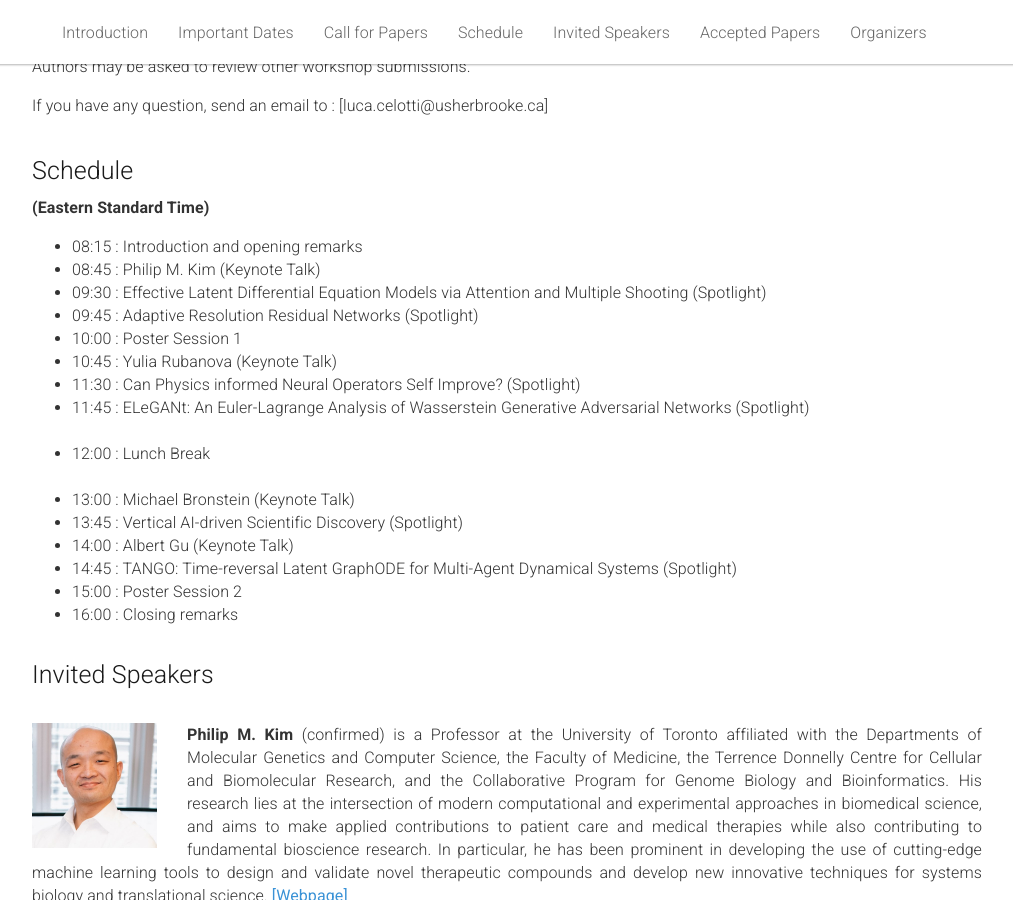
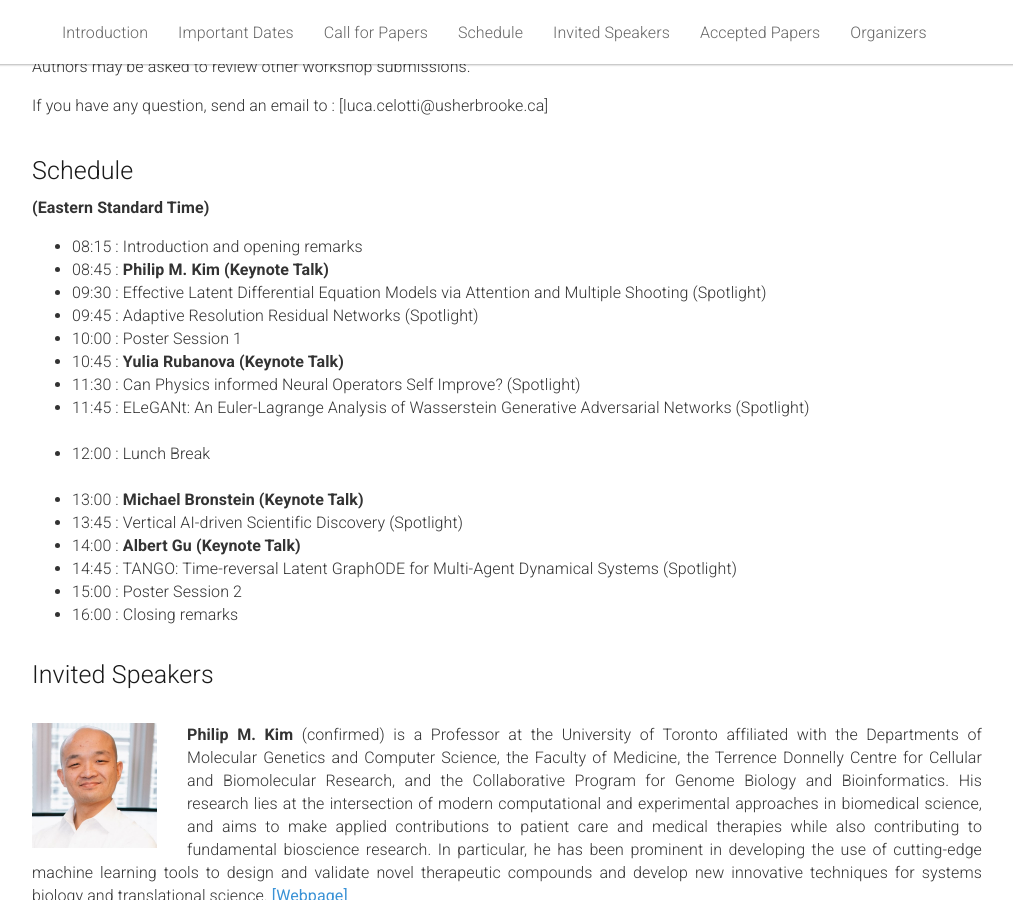
Before and after one commit to dlde-2023/dlde-2023.github.io, a Jekyll site: the page built from _pages/home.md, in a window 1280 px wide and 900 px high, scrolled down 1848 px. Shown: the whole window, without its empty margins (133-1146 px from the left). Built offline with Jekyll 4.4.1, drawn with Linux system fonts in a browser that asks for light colours.

Commit message:
minor changes

```diff
--- a/_pages/home.md
+++ b/_pages/home.md
@@ -166,14 +166,14 @@ Responding to demand from last year's attendees, <b>this year's edition will pla
     <ul>
       <li>08:15 : Introduction and opening remarks </li>
 
-      <li>08:45 : Philip M. Kim (Keynote Talk) </li>
+      <li>08:45 : <strong>Philip M. Kim (Keynote Talk)</strong> </li>
 
       <li>09:30 : Effective Latent Differential Equation Models via Attention and Multiple Shooting (Spotlight) </li>
       <li>09:45 : Adaptive Resolution Residual Networks (Spotlight) </li>
 
       <li>10:00 : Poster Session 1 </li>
 
-      <li>10:45 : Yulia Rubanova (Keynote Talk) </li>
+      <li>10:45 : <strong>Yulia Rubanova (Keynote Talk)</strong> </li>
 
       <li>11:30 : Can Physics informed Neural Operators Self Improve? (Spotlight) </li>
       <li>11:45 : ELeGANt: An Euler-Lagrange Analysis of Wasserstein Generative Adversarial Networks (Spotlight) </li>
@@ -182,10 +182,10 @@ Responding to demand from last year's attendees, <b>this year's edition will pla
       <li>12:00 : Lunch Break </li>
       <br>
 
-      <li>13:00 : Michael Bronstein (Keynote Talk) </li>
+      <li>13:00 : <strong>Michael Bronstein (Keynote Talk)</strong> </li>
       <li>13:45 : Vertical AI-driven Scientific Discovery (Spotlight) </li>
 
-      <li>14:00 : Albert Gu (Keynote Talk) </li>
+      <li>14:00 : <strong>Albert Gu (Keynote Talk)</strong> </li>
       <li>14:45 : TANGO: Time-reversal Latent GraphODE for Multi-Agent Dynamical Systems (Spotlight) </li>
 
       <li>15:00 : Poster Session 2 </li>
```
